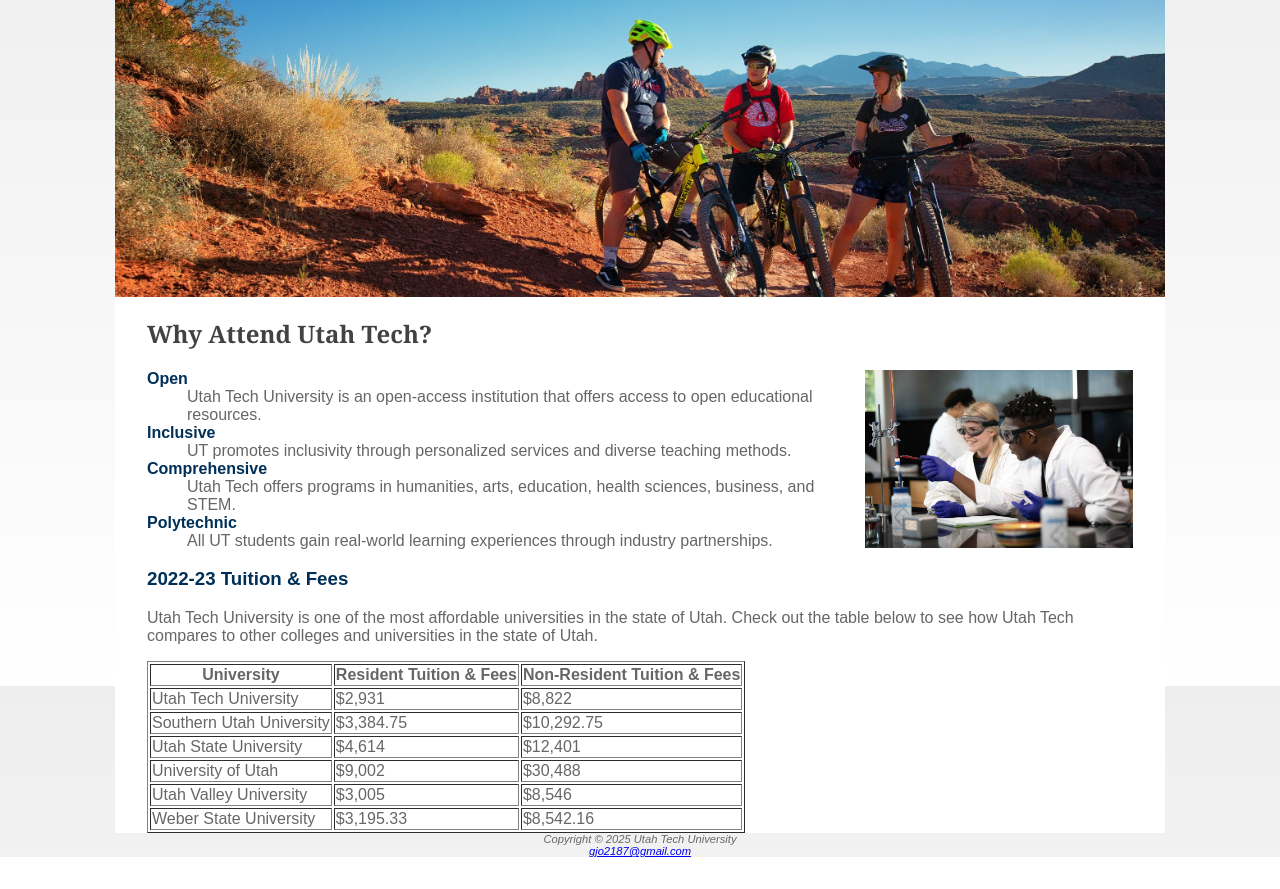
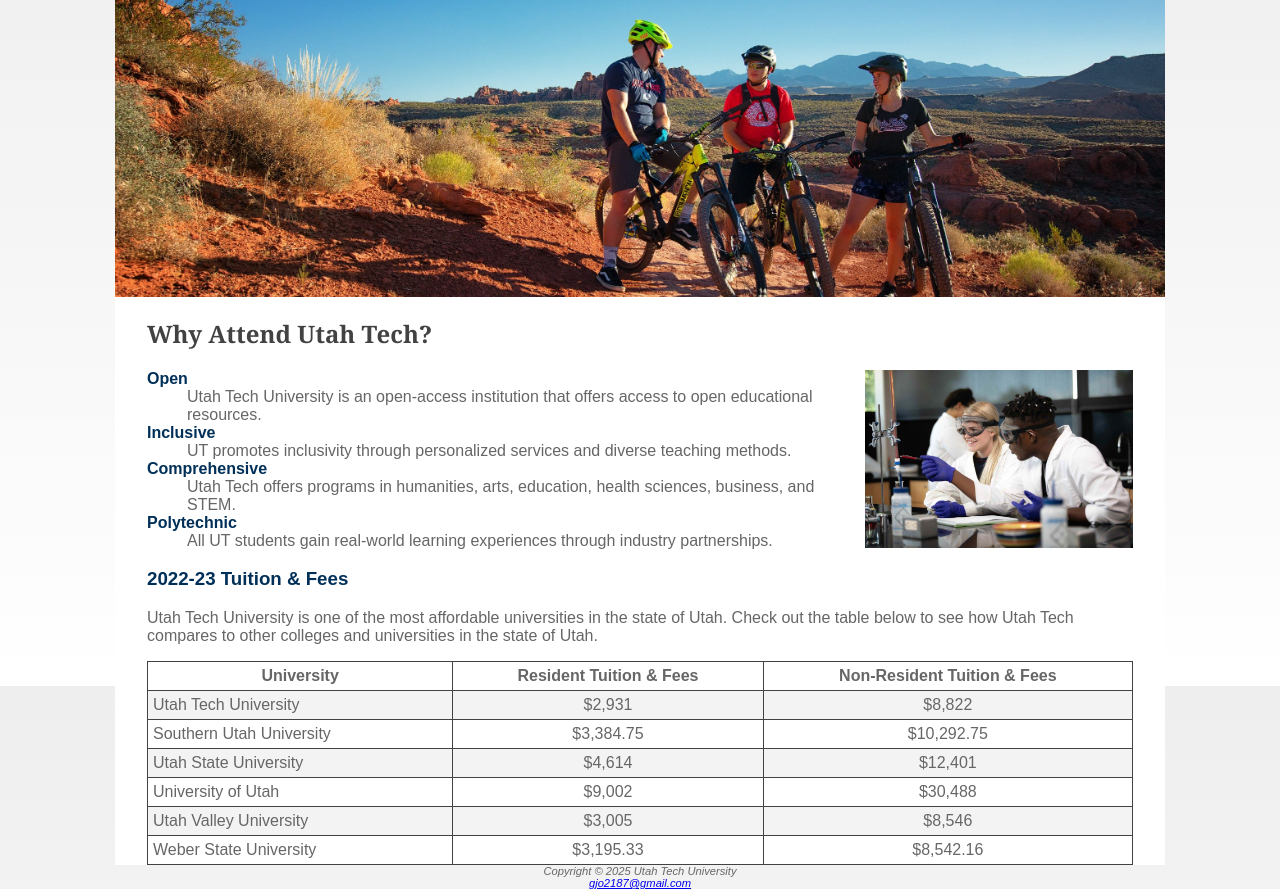
Before and after one commit to xPineappleGuy311/se1400, a plain HTML site: page UtahTech7/students.html in a window 1280 px wide. Shown: the part 114-1003 px from the top of the page. Before the commit the page ends 971 px from the top, so only its background shows below. Drawn offline with Linux system fonts and the light colour scheme.

Commit message:
styles for table

```diff
--- a/UtahTech7/style.css
+++ b/UtahTech7/style.css
@@ -242,3 +242,22 @@ form {
       height: 150px;
     }
   }
+  table {
+  margin: 0 auto;
+  border: 1px solid #424242;
+  width: 100%;
+  border-collapse: collapse;
+}
+td, th {
+  padding: 5px;
+  border: 1px solid #424242;
+}
+td {
+  text-align: center;
+}
+.text {
+  text-align: left;
+}
+tr:nth-of-type(even) {
+  background-color: #F3F3F3;
+}
```
